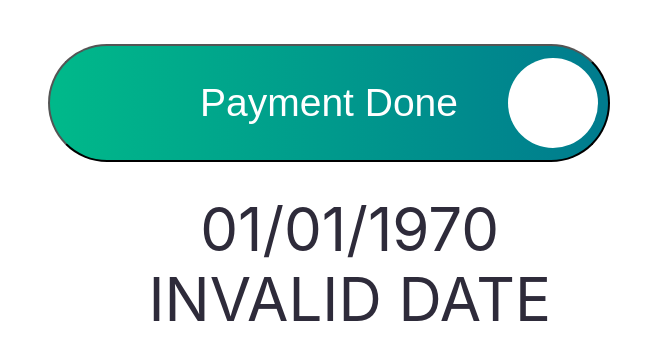
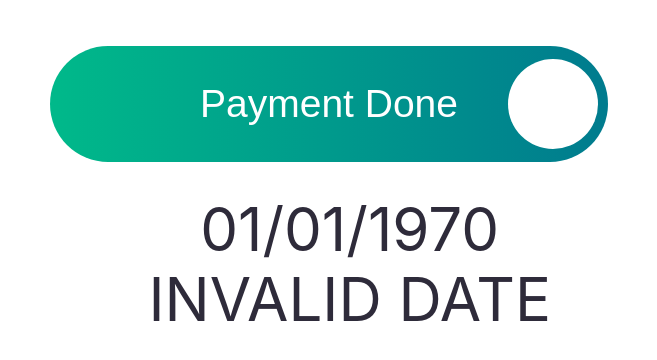
Before and after one commit to gurusinghpal/indeanta, a plain HTML site: page home.html in a window 1280 px wide. Shown: the part 706-1066 px from the top of the page, without its empty margins (311-968 px from the left). Drawn offline with Linux system fonts and the light colour scheme.

Commit message:
Add files via upload

```diff
--- a/index.css
+++ b/index.css
@@ -77,9 +77,10 @@
 }
 
 .capsule-button {
-    padding: 35px 150px;
+    padding: 36px 150px;
     background: linear-gradient(to right, #00b98a, #007b8e);
     color: white;
+    border: none;
     border-radius: 70px;
     text-align: center;
     font-size: 39px;
```
